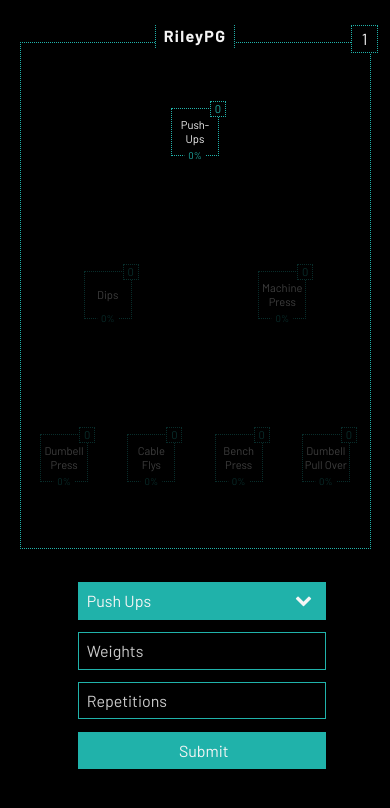
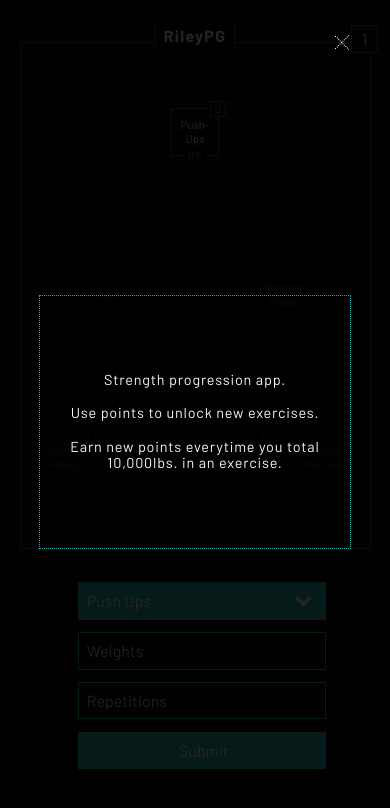
Before and after one commit to ark47/ark47.github.io, a plain HTML site: page rileypg.html in a window 390 px wide. Drawn offline with Linux system fonts and the light colour scheme.

Commit message:
Added introduction to the UI.

```diff
--- a/css/rileypg.css
+++ b/css/rileypg.css
@@ -132,7 +132,6 @@ h1 {
     background-color: black;
     border: 1px dotted LightSeaGreen;
     color: whitesmoke;
-
 }
 
 .rpg {
@@ -149,7 +148,7 @@ h1 {
 .update {
     position: absolute;
     background: rgba(0, 0, 0, 0.85);
-    top: -100%;
+    top: 0;
     left: 0;
     transition: .5s;
     width: 100vw;
@@ -165,7 +164,7 @@ h1 {
     content: '';
     border-top: 1px dotted white;
     width: 5vw;
-    top: 15%;
+    top: 10%;
     right: 15%;
     position: absolute;
     transform: rotate(45deg);
@@ -175,7 +174,7 @@ h1 {
     content: '';
     border-top: 1px dotted whitesmoke;
     width: 5vw;
-    top: 15%;
+    top: 10%;
     right: 15%;
     position: absolute;
     transform: rotate(-45deg);
@@ -190,6 +189,10 @@ h1 {
     border: 1px dotted LightSeaGreen;
     width: 70%;
     height: 30%;
+}
+
+.update::after:hover, .update::before:hover {
+    cursor: pointer;
 }
 
 .percent {
@@ -280,6 +283,15 @@ h1 {
         bottom: -.75vh;
         font-size: .6rem;
     }
+    .update > p {
+        width: 80%;
+        padding: 0 5%;
+        font-size: .9rem;
+    }
+    .update::before, .update::after {
+        right: 10%;
+        top: 5%;
+    }
 }
 
 @media only screen and (max-width: 450px) {
--- a/rileypg.html
+++ b/rileypg.html
@@ -12,7 +12,15 @@
 </head>
 <body>
     <div class="update">
-        <p>Dumbell Pull-Over added.</p>
+        <p>
+            Strength progression app.
+            <br>
+            <br>
+            Use points to unlock new exercises.
+            <br>
+            <br>
+            Earn new points everytime you total 10,000lbs. in an exercise.
+        </p>
     </div>
     <div class="rpg">
         <h1>RileyPG</h1>
```
